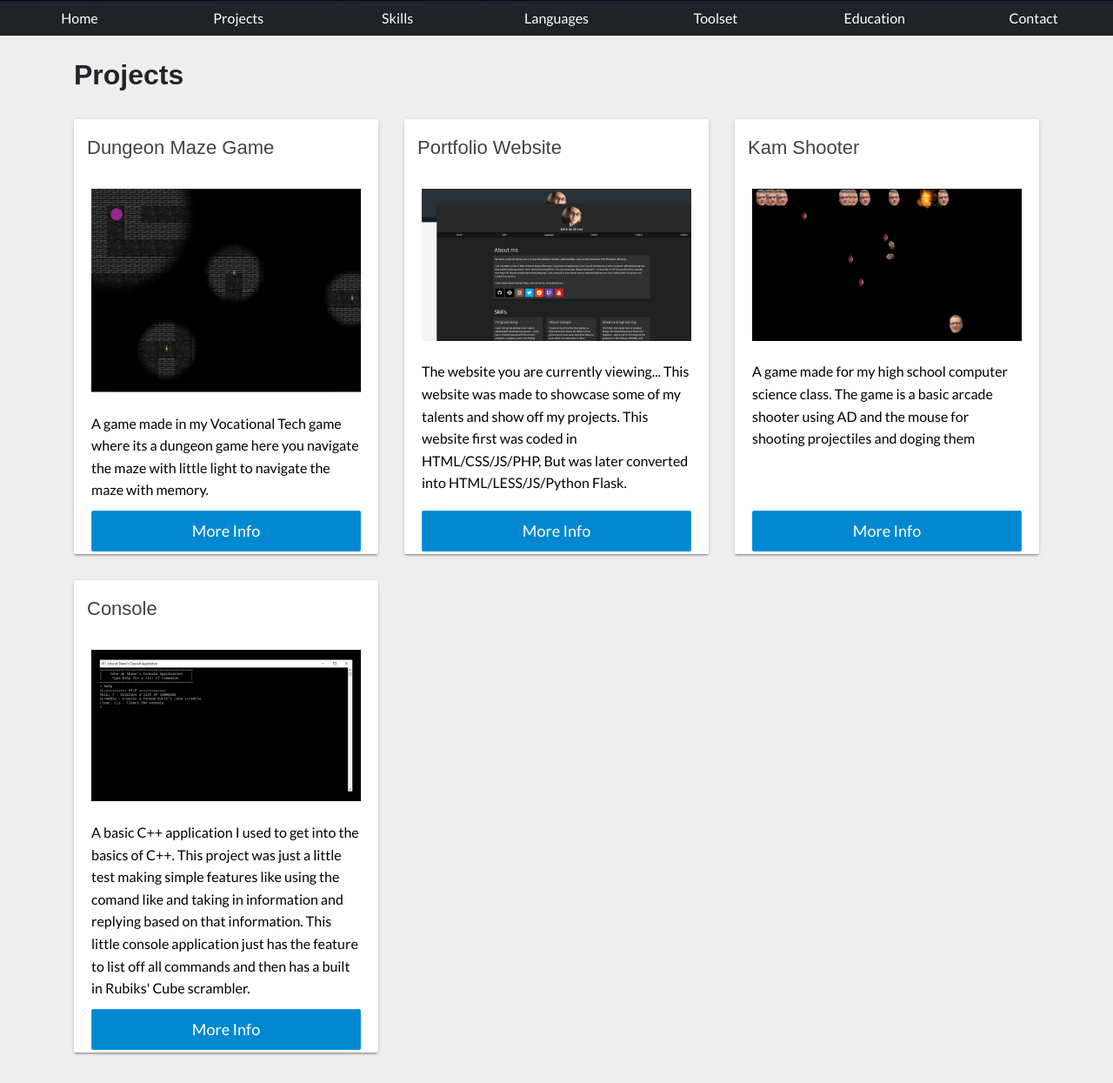
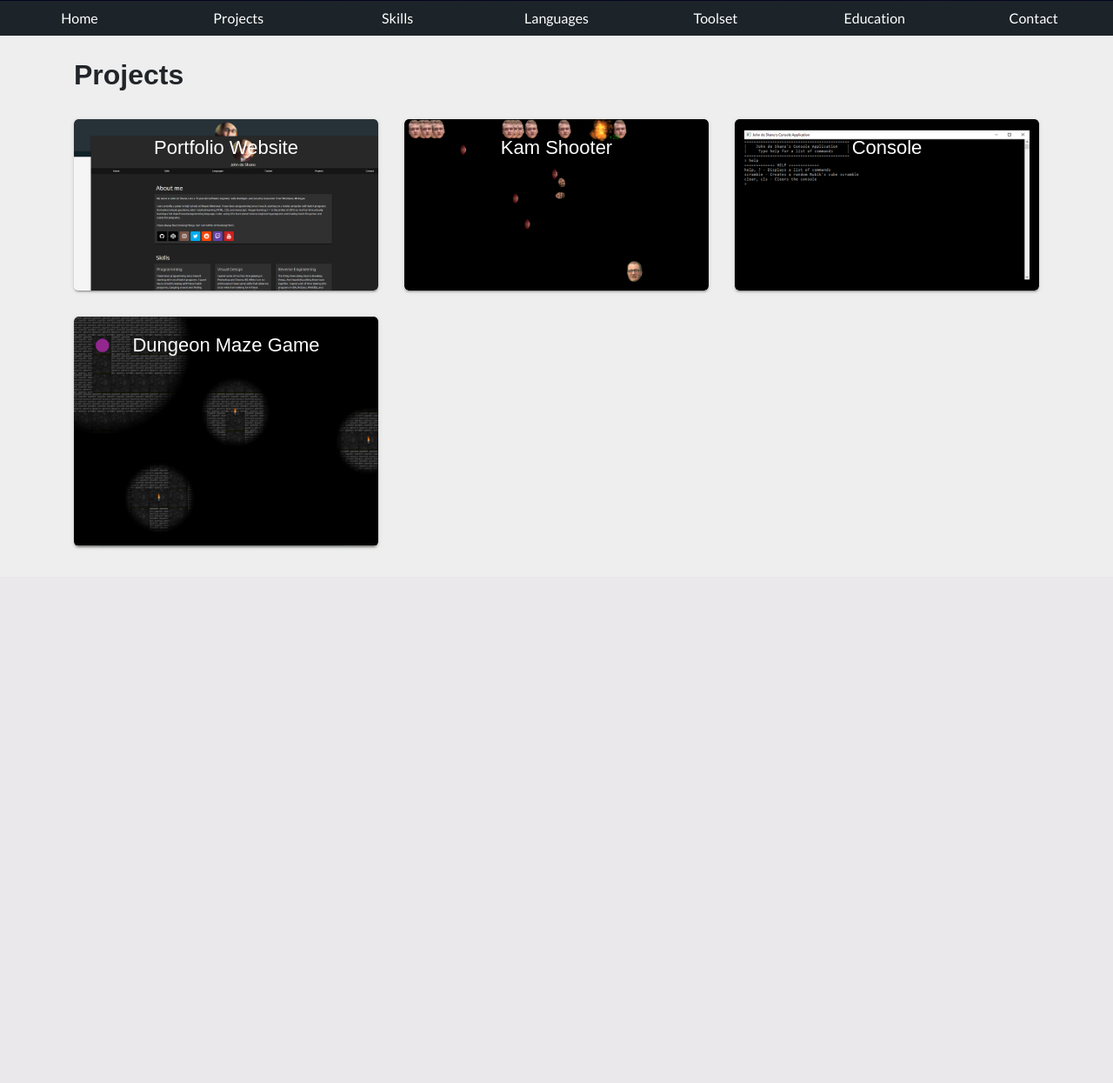
Before and after one commit to ebraptus/Portfolio, a Flask app: page /projects/ in a window 1280 px wide. Shown: the part 399-1644 px from the top of the page at 87% size. After the commit the page ends 1030 px from the top, so only its background shows below. Run offline with Flask 2, Linux system fonts and the light colour scheme; style sheets or scripts are compiled from the project's sources; some libraries are stand-ins or nearby versions.

Commit message:
Update to the projects page making it more visually appealing

```diff
--- a/Portfolio/static/css/grid.css
+++ b/Portfolio/static/css/grid.css
@@ -559,79 +559,3 @@ body {
   margin-top: 15px;
   margin-bottom: 15px;
 }
-.row-stretch > .s-xs-1,
-.row-stretch > .s-xs-2,
-.row-stretch > .s-xs-3,
-.row-stretch > .s-xs-4,
-.row-stretch > .s-xs-5,
-.row-stretch > .s-xs-6,
-.row-stretch > .s-xs-7,
-.row-stretch > .s-xs-8,
-.row-stretch > .s-xs-9,
-.row-stretch > .s-xs-10,
-.row-stretch > .s-xs-11,
-.row-stretch > .s-xs-12,
-.row-stretch > .s-sm-1,
-.row-stretch > .s-sm-2,
-.row-stretch > .s-sm-3,
-.row-stretch > .s-sm-4,
-.row-stretch > .s-sm-5,
-.row-stretch > .s-sm-6,
-.row-stretch > .s-sm-7,
-.row-stretch > .s-sm-8,
-.row-stretch > .s-sm-9,
-.row-stretch > .s-sm-10,
-.row-stretch > .s-sm-11,
-.row-stretch > .s-sm-12,
-.row-stretch > .s-md-1,
-.row-stretch > .s-md-2,
-.row-stretch > .s-md-3,
-.row-stretch > .s-md-4,
-.row-stretch > .s-md-5,
-.row-stretch > .s-md-6,
-.row-stretch > .s-md-7,
-.row-stretch > .s-md-8,
-.row-stretch > .s-md-9,
-.row-stretch > .s-md-10,
-.row-stretch > .s-md-11,
-.row-stretch > .s-md-12,
-.row-stretch > .s-lg-1,
-.row-stretch > .s-lg-2,
-.row-stretch > .s-lg-3,
-.row-stretch > .s-lg-4,
-.row-stretch > .s-lg-5,
-.row-stretch > .s-lg-6,
-.row-stretch > .s-lg-7,
-.row-stretch > .s-lg-8,
-.row-stretch > .s-lg-9,
-.row-stretch > .s-lg-10,
-.row-stretch > .s-lg-11,
-.row-stretch > .s-lg-12,
-.row-stretch > .s-xl-1,
-.row-stretch > .s-xl-2,
-.row-stretch > .s-xl-3,
-.row-stretch > .s-xl-4,
-.row-stretch > .s-xl-5,
-.row-stretch > .s-xl-6,
-.row-stretch > .s-xl-7,
-.row-stretch > .s-xl-8,
-.row-stretch > .s-xl-9,
-.row-stretch > .s-xl-10,
-.row-stretch > .s-xl-11,
-.row-stretch > .s-xl-12,
-.row-stretch > .s1,
-.row-stretch > .s2,
-.row-stretch > .s3,
-.row-stretch > .s4,
-.row-stretch > .s5,
-.row-stretch > .s6,
-.row-stretch > .s7,
-.row-stretch > .s8,
-.row-stretch > .s9,
-.row-stretch > .s10,
-.row-stretch > .s11,
-.row-stretch > .s12 {
-  display: -webkit-flex;
-  display: -ms-flexbox;
-  display: flex;
-}
--- a/Portfolio/static/css/grid.less
+++ b/Portfolio/static/css/grid.less
@@ -242,9 +242,4 @@ body {
     padding-left: 15px;
     margin-top: 15px;
     margin-bottom: 15px;
-    .row-stretch > & {
-        display: -webkit-flex;
-        display: -ms-flexbox;
-        display: flex;
-    }
 }
--- a/Portfolio/static/css/master.css
+++ b/Portfolio/static/css/master.css
@@ -33,39 +33,72 @@ h6 {
   cursor: text;
   position: relative;
 }
+.white {
+  color: white !important;
+}
+.mute {
+  color: #777;
+}
 .right {
   float: right;
 }
-.card {
+.card,
+.card-selectable {
+  border-radius: 5px;
+  position: relative;
+  display: block;
   background-color: white;
+  width: 100%;
+  height: 100%;
   box-shadow: 0 2px 2px 0 rgba(0, 0, 0, 0.14), 0 1px 5px 0 rgba(0, 0, 0, 0.12), 0 3px 1px -2px rgba(0, 0, 0, 0.2);
-  border-radius: 2px;
+}
+.card img,
+.card-selectable img {
+  transition: all 250ms;
+  border-radius: 5px;
+  display: block;
+}
+.card.card-selectable,
+.card-selectable.card-selectable {
+  overflow: hidden;
+}
+.card.card-selectable:hover img,
+.card-selectable.card-selectable:hover img {
+  filter: grayscale(100%);
+  transform: scale(1.2);
+}
+.card.card-selectable img + .title,
+.card-selectable.card-selectable img + .title {
+  display: block;
+  position: absolute;
+  top: 0px;
+  text-align: center;
   width: 100%;
-  margin-bottom: 25px;
-  height: 100%;
-  position: relative;
 }
-.card .title {
+.card .title,
+.card-selectable .title {
+  font-family: 'Oswald', sans-serif;
   font-size: 22px;
   color: #424242;
   padding: 15px;
   padding-bottom: 0;
-  font-family: 'Oswald', sans-serif;
 }
-.card .content {
-  padding: 20px;
-  padding-top: 30px;
+.card .content,
+.card-selectable .content {
+  padding: 10px 20px;
 }
-.card .content > p:first-child {
+.card .content > p:first-child,
+.card-selectable .content > p:first-child {
   padding: 0;
   margin: 0;
 }
-.card .footer {
+.card .footer,
+.card-selectable .footer {
   position: absolute;
-  bottom: 0;
-  height: 50px;
-  padding: 0 20px;
-  width: 100%;
+  bottom: 10px;
+  left: 0;
+  width: calc(100% - 20px);
+  margin: 0 10px;
 }
 .inputText {
   width: 100%;
@@ -154,7 +187,8 @@ h6 {
   background-color: #d3efff;
   width: 100%;
 }
-.progress .bar {
+.progress .bar[percent] {
+  width: attr(percent, px);
   display: block;
   background-color: #0288D1;
   text-align: center;
@@ -164,3 +198,6 @@ h6 {
   font-size: 12px;
   border-radius: 2px;
 }
+.progress .bar[percent]::after {
+  content: attr(percent) "%";
+}
--- a/Portfolio/static/css/master.less
+++ b/Portfolio/static/css/master.less
@@ -35,39 +35,73 @@ h1, h2, h3, h4, h5, h6 {
 	position: relative;
 }
 
+.white{
+	color: white !important;
+}
+
+.mute{
+	color: #777;
+}
+
 .right{
     float: right;
 }
 
-.card{
+.card, .card-selectable{
+	border-radius: 5px;
+	position: relative;
+	display: block;
 	background-color: white;
-	box-shadow: 0 2px 2px 0 rgba(0,0,0,0.14),0 1px 5px 0 rgba(0,0,0,0.12),0 3px 1px -2px rgba(0,0,0,0.2);
-    border-radius: 2px;
 	width: 100%;
-	margin-bottom: 25px;
 	height: 100%;
-	position: relative;
+	box-shadow: 0 2px 2px 0 rgba(0,0,0,0.14), 0 1px 5px 0 rgba(0,0,0,0.12), 0 3px 1px -2px rgba(0,0,0,0.2);
+
+	img{
+		transition: all 250ms;
+		border-radius: 5px;
+		display: block;
+	}
+
+	&.card-selectable{
+		overflow: hidden;
+		&:hover{
+			img{
+				filter: grayscale(100%);
+				transform: scale(1.2);
+			}
+		}
+
+		img + .title{
+			display: block;
+			position: absolute;
+			top: 0px;
+			text-align: center;
+			width: 100%;
+		}
+	}
+
 	.title{
+		font-family: 'Oswald', sans-serif;
 		font-size: 22px;
 		color: #424242;
 		padding: 15px;
 		padding-bottom: 0;
-		font-family: 'Oswald', sans-serif;
 	}
+
 	.content{
-		padding: 20px;
-		padding-top: 30px;
+		padding: 10px 20px;
 		& > p:first-child{
 			padding: 0;
 			margin: 0;
 		}
 	}
+
 	.footer{
 		position: absolute;
-		bottom: 0;
-		height: 50px;
-		padding: 0 20px;
-		width: 100%;
+		bottom: 10px;
+		left: 0;
+		width: calc(~"100% - 20px");
+		margin: 0 10px;
 	}
 }
 
@@ -164,7 +198,8 @@ h1, h2, h3, h4, h5, h6 {
     display: block;
     background-color: lighten(@main-color, 50);
     width: 100%;
-    .bar{
+    .bar[percent]{
+		width: attr(percent, px);
         display: block;
         background-color: @main-color;
         text-align: center;
@@ -172,6 +207,9 @@ h1, h2, h3, h4, h5, h6 {
         height: 15px;
         line-height: 15px;
         font-size: 12px;
-        border-radius: 2px;
+		border-radius: 2px;
+		&::after{
+			content: attr(percent) + "%";
+		}
     }
 }
--- a/Portfolio/static/js/master.js
+++ b/Portfolio/static/js/master.js
@@ -73,3 +73,15 @@ $('body,html').click(function(e){
 		$("body").removeClass('showMobileNav');
 	}
 });
+
+$(".card").each(function(){
+	if($(this).has(".footer")){
+		var iHeight = 0;
+		$(this).children().each(function(){
+			if($(this).hasClass("footer")){
+				iHeight += $(this).height();
+			}
+		})
+		$(this).css("margin-bottom", iHeight);
+	}
+})
--- a/Portfolio/templates/projects.html
+++ b/Portfolio/templates/projects.html
@@ -11,70 +11,33 @@
 
 {% block body %}
 <h1>Projects</h1>
-<div class="row row-stretch">
+<div class="row">
 	<div class="{{ blockset }}">
-		<div class="card">
-			<div class="title">Dungeon Maze Game</div>
-			<div class="content">
-				<img src="{{ url_for('static', filename='src/projects/maze1.png') }}" alt="Project-Dungeon-Maze-Game" width="100%">
-				<p>
-					A game made in my Vocational Tech game where its a dungeon game here you navigate the maze with little light to navigate
-					the maze with memory.
-				</p>
-			</div>
-			<div class="footer">
-				<a href="{{ url_for('project_maze') }}" class="btn btn-full">More Info</a>
-			</div>
-		</div>
+		<a href="{{ url_for('project_portfolio') }}" class="card-selectable">
+				<img class="image" src="{{ url_for('static', filename='src/projects/portfolio.jpg') }}" alt="Project-Portfolio" width="100%">
+			<div class="title white">Portfolio Website</div>
+		</a>
 	</div>
 
 	<div class="{{ blockset }}">
-		<div class="card">
-			<div class="title">Portfolio Website</div>
-			<div class="content">
-				<img class="image" src="{{ url_for('static', filename='src/projects/portfolio.jpg') }}" alt="Project-Portfolio" width="100%">
-				<p>
-					The website you are currently viewing... This website was made to showcase some of my talents and show off my projects. This
-					website first was coded in HTML/CSS/JS/PHP, But was later converted into HTML/LESS/JS/Python Flask.
-				</p>
-			</div>
-			<div class="footer">
-				<a href="{{ url_for('project_portfolio') }}" class="btn btn-full">More Info</a>
-			</div>
-		</div>
+		<a href="{{ url_for('project_kamshooter') }}" class="card-selectable">
+			<img src="{{ url_for('static', filename='src/projects/kam-shooter.jpg') }}" alt="Project-Kam-Shooter" width="100%">
+			<div class="title white">Kam Shooter</div>
+		</a>
 	</div>
 
 	<div class="{{ blockset }}">
-		<div class="card">
-			<div class="title">Kam Shooter</div>
-			<div class="content">
-				<img src="{{ url_for('static', filename='src/projects/kam-shooter.jpg') }}" alt="Project-Kam-Shooter" width="100%">
-				<p>
-					A game made for my high school computer science class. The game is a basic arcade shooter using AD and the mouse for shooting
-					projectiles and doging them
-				</p>
-			</div>
-			<div class="footer">
-				<a href="{{ url_for('project_kamshooter') }}" class="btn btn-full">More Info</a>
-			</div>
-		</div>
+		<a href="{{ url_for('project_console') }}" class="card-selectable">
+			<img src="{{ url_for('static', filename='src/projects/console.jpg') }}" alt="Project-Console" width="100%">
+			<div class="title white">Console</div>
+		</a>
 	</div>
 
 	<div class="{{ blockset }}">
-		<div class="card">
-			<div class="title">Console</div>
-			<div class="content">
-				<img src="{{ url_for('static', filename='src/projects/console.jpg') }}" alt="Project-Console" width="100%">
-				<p>
-					A basic C++ application I used to get into the basics of C++. This project was just a little test making simple features
-					like using the comand like and taking in information and replying based on that information. This little console application
-					just has the feature to list off all commands and then has a built in Rubiks' Cube scrambler.
-				</p>
-			</div>
-			<div class="footer">
-				<a href="{{ url_for('project_console') }}" class="btn btn-full">More Info</a>
-			</div>
-		</div>
+		<a href="{{ url_for('project_maze') }}" class="card-selectable">
+			<img src="{{ url_for('static', filename='src/projects/maze1.png') }}" alt="Project-Dungeon-Maze-Game" width="100%">
+			<div class="title white">Dungeon Maze Game</div>
+		</a>
 	</div>
 </div>
 {% endblock %}
```
Also changed, not shown: Portfolio/templates/education.html (+14 -0 lines), Portfolio/templates/languages.html (+9 -9 lines), Portfolio/templates/toolset.html (+4 -4 lines).
